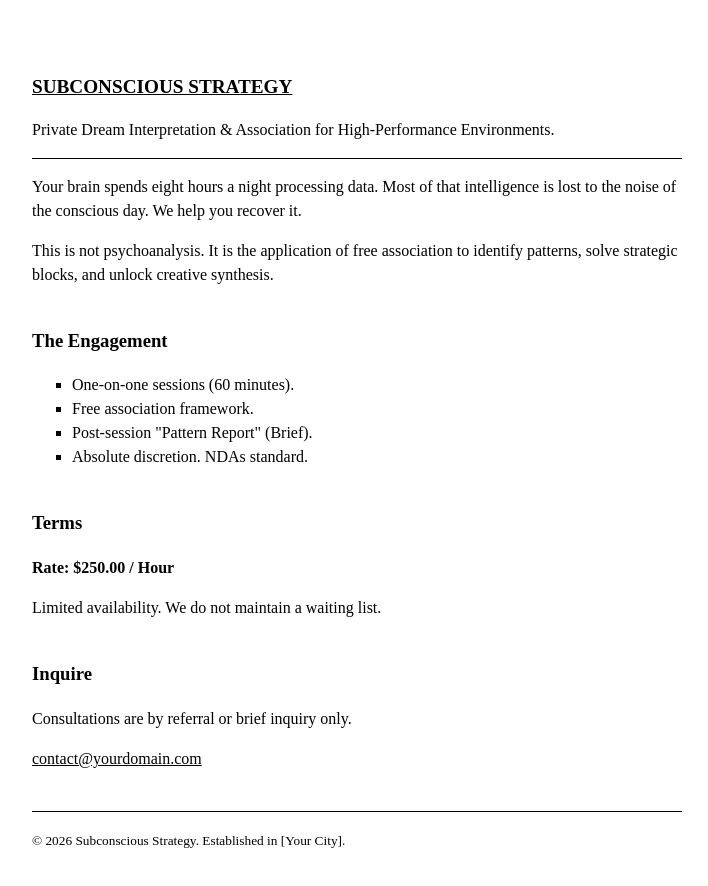
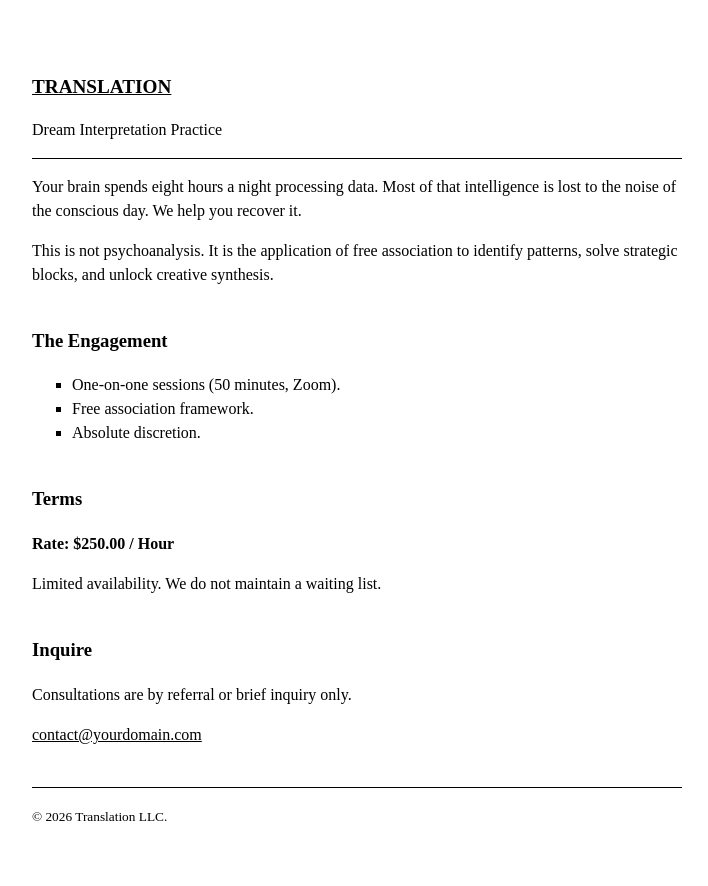
Before and after one commit to tomrosenbergg/translation, a plain HTML site: page index.html in a window 1280 px wide. Shown: the whole page, without its empty margins (283-991 px from the left). Drawn offline with Linux system fonts and the light colour scheme.

Commit message:
copy edit

```diff
--- a/index.html
+++ b/index.html
@@ -3,7 +3,7 @@
 <head>
     <meta charset="UTF-8">
     <meta name="viewport" content="width=device-width, initial-scale=1.0">
-    <title>Subconscious Strategy | Dream Interpretation</title>
+    <title>Dream Interpretation</title>
     <style>
         body {
             font-family: "Times New Roman", Times, serif;
@@ -48,8 +48,8 @@
 <body>
 
     <header>
-        <h1>Subconscious Strategy</h1>
-        <p>Private Dream Interpretation & Association for High-Performance Environments.</p>
+        <h1>TRANSLATION</h1>
+        <p>Dream Interpretation Practice</p>
     </header>
 
     <hr>
@@ -62,10 +62,9 @@
     <section>
         <h3>The Engagement</h3>
         <ul>
-            <li>One-on-one sessions (60 minutes).</li>
+            <li>One-on-one sessions (50 minutes, Zoom).</li>
             <li>Free association framework.</li>
-            <li>Post-session "Pattern Report" (Brief).</li>
-            <li>Absolute discretion. NDAs standard.</li>
+            <li>Absolute discretion.</li>
         </ul>
     </section>
 
@@ -84,7 +83,7 @@
     <hr>
 
     <footer>
-        <p><small>&copy; 2026 Subconscious Strategy. Established in [Your City].</small></p>
+        <p><small>&copy; 2026 Translation LLC.</small></p>
     </footer>
 
 </body>
```
